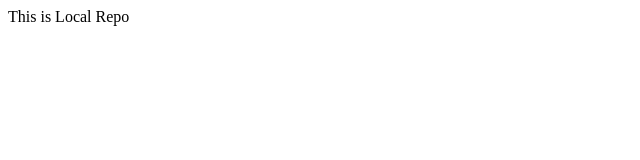
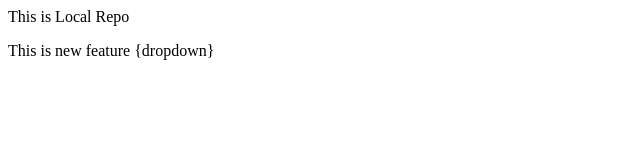
Before and after one commit to srastogi82/localrepo, a plain HTML site: page index.html in a window 1280 px wide. Shown: the whole page, without its empty margins (0-640 px from the left). Drawn offline with Linux system fonts and the light colour scheme.

```diff
--- a/index.html
+++ b/index.html
@@ -1 +1,2 @@
 <p>This is Local Repo</p>
+<p>This is new feature {dropdown}</p>
```
